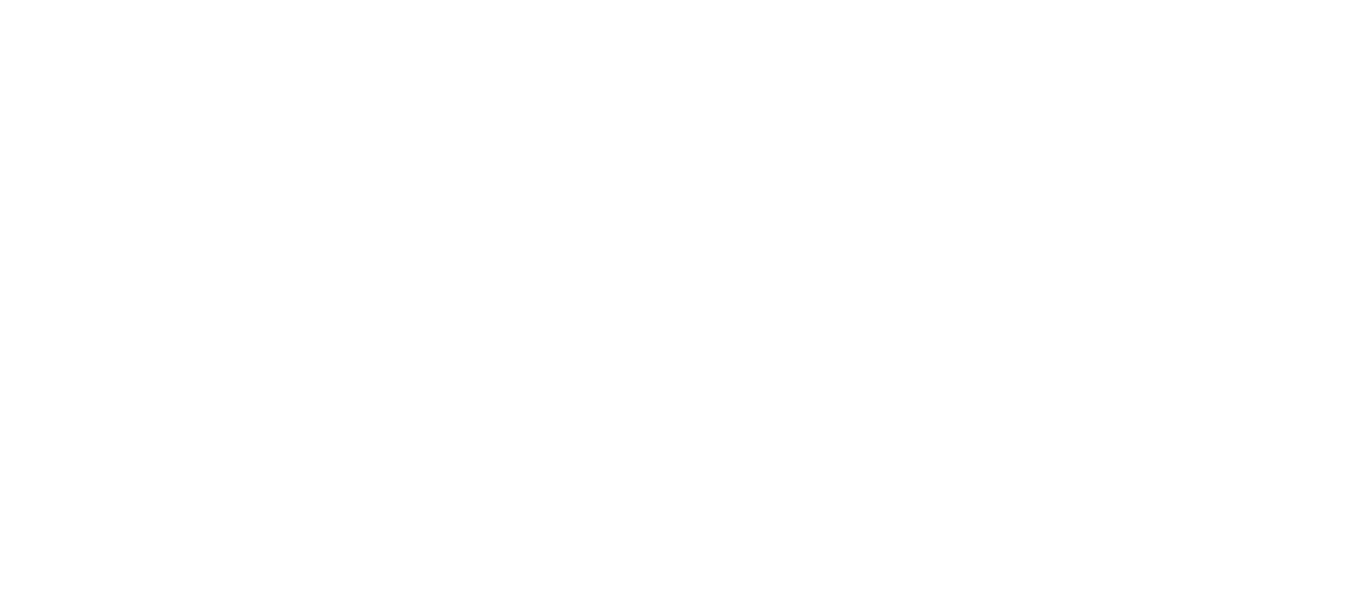
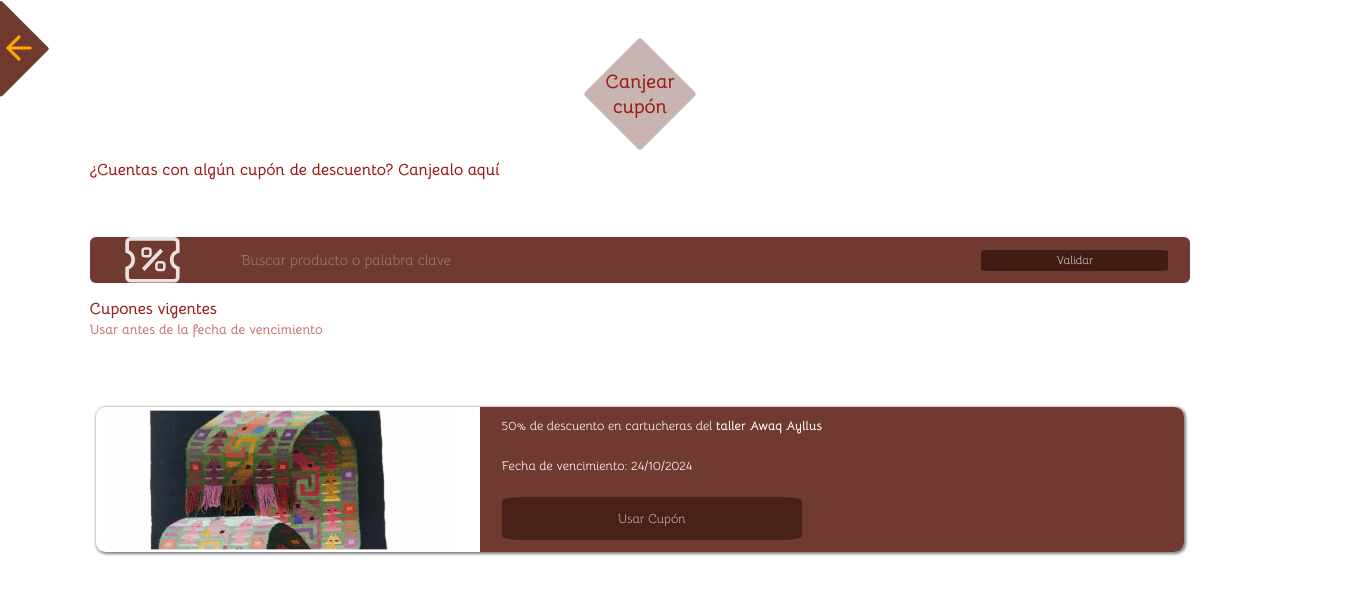
Before and after one commit to Thewilliamg/proyectoFinalExpress, a React (Vite) app: page /coupons in a window 1280 px wide. Before the commit this address had no page. Shown: the top 594 px of the page, 1370 px wide, since content can reach past the window. Built offline with nearby package versions, Linux system fonts and the light colour scheme; the HTML template or start-up script is replaced by a standard one.

Commit message:
feat: :sparkles: Finished screen /coupons
Make the logical is remain

```diff
--- a/src/App.jsx
+++ b/src/App.jsx
@@ -21,6 +21,7 @@ import Chat from './pages/customerService/chat/Chat.jsx'
 import Products from "./pages/markets/products/Products.jsx";
 import EmailPolicy from "./pages/signup/email/policy/Policy.jsx";
 import ProductDetails from "./pages/markets/products/details/details.jsx";
+import Coupon from "./pages/home/components/coupon/coupon.jsx";
 
 function App() {
   return (
@@ -30,6 +31,7 @@ function App() {
       <Route index element= {<Start/>}/>
         <Route path="/customer_service" element={<Service/> } />  //Ruta para pantalla 25
         <Route path="/workshops/info" element={<WorkshopsInfo/> } /> //Ruta para pantalla 28
+        <Route path='/coupons' element={<Coupon />} />
         <Route path="/favorites" element={<Favorites/> } />
         <Route path="/settings" element={<Settings/> } />
         {/* //Rutas de descuentos */}
--- /dev/null
+++ b/src/pages/home/components/coupon/coupon.css
@@ -0,0 +1,192 @@
+.container-all-page{
+    display: flex;
+    height: 100svh;
+    width: 100vw;
+    background-color: #FFF;
+    flex-direction: column;
+}
+
+.header{
+    height: 20%;
+    position: relative;
+    display: flex;
+    justify-content: center;
+}
+.linkbox-to-home{
+    position: absolute;
+    top: 0;
+    left: 0;
+    width: 12%;
+}
+.craftTitle-coupon{
+    position: relative;
+    height: 70%;
+    display: flex;
+    align-items: center;
+    justify-content: center;
+    padding-top: 3%;
+    text-align: center;
+}
+
+.craftTitle-coupon img{
+    align-self: center;
+    width: 100%;
+    height: 100%;
+}
+
+.craftTitle-coupon b{
+    position: absolute;
+    font-size: 1.2em;
+    color: #9D1A1A;
+}
+
+.question{
+    height: 8%;
+    width: 100%;
+}
+
+.question p{
+    width: 90%;
+    padding-left: 7%;
+    color: #9D1A1A;
+    font-weight: 800;
+}
+
+.input-coupon{
+    width: 100%;
+    height: 10%;
+    display: flex;
+    flex-direction: column;
+    justify-content: center;
+    align-items: center;
+}
+
+.localizate-bar-coup{
+    height: 60%;
+    width: 86%;
+    font-size: 0.9em;
+    display: flex;
+    justify-content: space-around;
+    border-radius: 0.4em 0.4em;
+    background-color: #703A31;
+    align-content: center;
+    position: relative;
+}
+
+.localizate-bar-coup img{
+    width: 7%;
+    height: 100%;
+    opacity: 85%;
+}
+.localizate-bar-coup input{
+    height: 100%;
+    width: 84%;
+    background-color: transparent;
+    font-size: 1em;
+    border: transparent;
+    color: #FFFFFF;
+}
+
+.localizate-bar-coup input::placeholder{
+    opacity: 45%;
+}
+
+
+.localizate-bar-coup input:focus{
+    border: none;
+    outline: 0;
+}
+.link-coupon-to{
+    position: absolute;
+    background-color: #2E1108;
+    width: 17%;
+    height: 45%;
+    border-radius: 6% 6%;
+    color: #FFF;
+    display: flex;
+    justify-content: center;
+    align-items: center;
+    opacity: 70%;
+    font-size: 0.8em;
+    text-decoration: none;
+    border-style: none;
+    align-self: center;
+    right: 2%;
+}
+
+.subtitleAndText{
+    height: 9%;
+    width: 100%;
+    padding-left: 7%;
+    font-weight: 600;
+}
+
+.subtitleAndText p{
+    color: #9D1A1A;
+}
+.subtitleAndText small{
+    color: #9D1A1A;
+    opacity: 60%;
+}
+
+.container-coupons-all{
+    height: 51%;
+    width: 100%;
+    display: flex;
+    justify-content: center;
+    align-items: start;
+    padding-top: 3%;
+}
+
+.card-coupon-free{
+    box-shadow: 1px 1px 3px 1px gray;
+    display: flex;
+    width: 85%;
+    height: 37%;
+    border-radius: 0.6em 0.6em;
+    overflow: hidden;
+    color: #FFF;
+}
+
+.card-coupon-free .img-coupon-div{
+    width: 36%;
+    height: 100%;
+    object-fit: cover;
+}
+
+.card-coupon-free img{
+    width: 95%;
+    height: 100%;
+    object-fit: cover;
+    scale: 0.95;
+
+}
+
+.card-coupon-free .description-side-c{
+    background-color: #703A31;
+    height: 100%;
+    width: 64%;
+    display: flex;
+    flex-direction: column;
+    justify-content: space-around;
+    font-size: 0.79em;
+    padding-left: 2%;
+}
+
+.description-side-c p{
+    width: 93%;
+}
+
+
+.description-side-c a{
+    background-color: #2E1108;
+    width: 40%;
+    height: auto;
+    padding: 2%;
+    border-radius: 8% 8%;
+    text-decoration: none;
+    display: flex;
+    justify-content: center;
+    color: #FFF;
+    opacity: 60%;
+}
--- /dev/null
+++ b/src/pages/home/components/coupon/coupon.jsx
@@ -0,0 +1,54 @@
+import './coupon.css';
+import {Link} from 'react-router-dom';
+import squareicon from "@/img/square-beige-icon.svg";
+import GoBackArrow from "@/pages/components/backArrow";
+import couponico from "@/img/coupon-icon-alone.svg";
+import coupon1img from "@/img/product-workshop1.png";
+export default function Coupon() {
+
+    return(
+        <div className='container-all-page'>
+
+            <div className="header">
+                <div className="linkbox-to-home">
+                    <Link to="/home" classname="link-to-home-back">
+                        <GoBackArrow />
+                    </Link>
+                </div>
+                <div className="craftTitle-coupon">
+                    <img src={squareicon} alt="squaretitle" />
+                    <b>Canjear cupón</b>
+                </div>
+            </div>
+            <div className="question">
+                <p>¿Cuentas con algún cupón de descuento? Canjealo aquí</p>
+            </div>
+            <div className="input-coupon">
+                <div className="localizate-bar-coup">
+                    <img src={couponico} alt="icon-localization" />
+                    <input type="text" placeholder="Buscar producto o palabra clave"/>
+                    <button type="button" className="link-coupon-to">Validar</button>
+                </div>
+            </div>
+            <div className="subtitleAndText">
+                <p>Cupones vigentes</p>
+                <small>Usar antes de la fecha de vencimiento</small>
+            </div>
+            <div className="container-coupons-all">
+
+                <div className="card-coupon-free">
+                    <div className='img-coupon-div'>
+                        <img src={coupon1img} alt="imgProduct" />
+                    </div>
+                    <div className='description-side-c'>
+                        <div className="text-description-c">
+                            <p>50% de descuento en cartucheras del <b>taller Awaq Ayllus</b> </p>
+                        </div>
+                            <p>Fecha de vencimiento: 24/10/2024</p>
+                            <Link to="?coupon=24ae53s">Usar Cupón</Link>
+                    </div>
+                </div>
+            </div>
+        </div>
+    )
+}
--- a/src/pages/markets/products/products.css
+++ b/src/pages/markets/products/products.css
@@ -1,10 +1,6 @@
 .crafts-container {
     display: flex;
     flex-direction: column;
-    /* align-items: center; */
-    /* background-color: #f7fafc; */
-    /* background-color: #f725fc; */
-
     height: 100svh;
     width: 100%;
   }
```
Also changed, not shown: src/img/coupon-icon-alone.svg (added).
